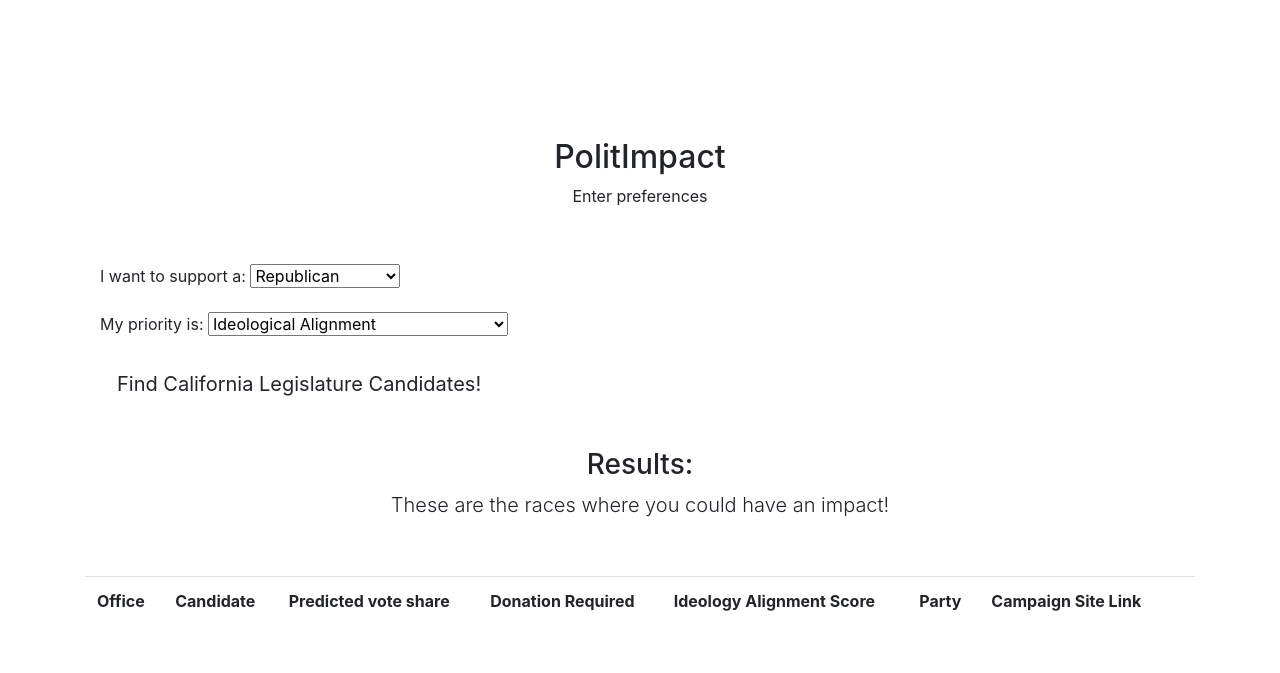
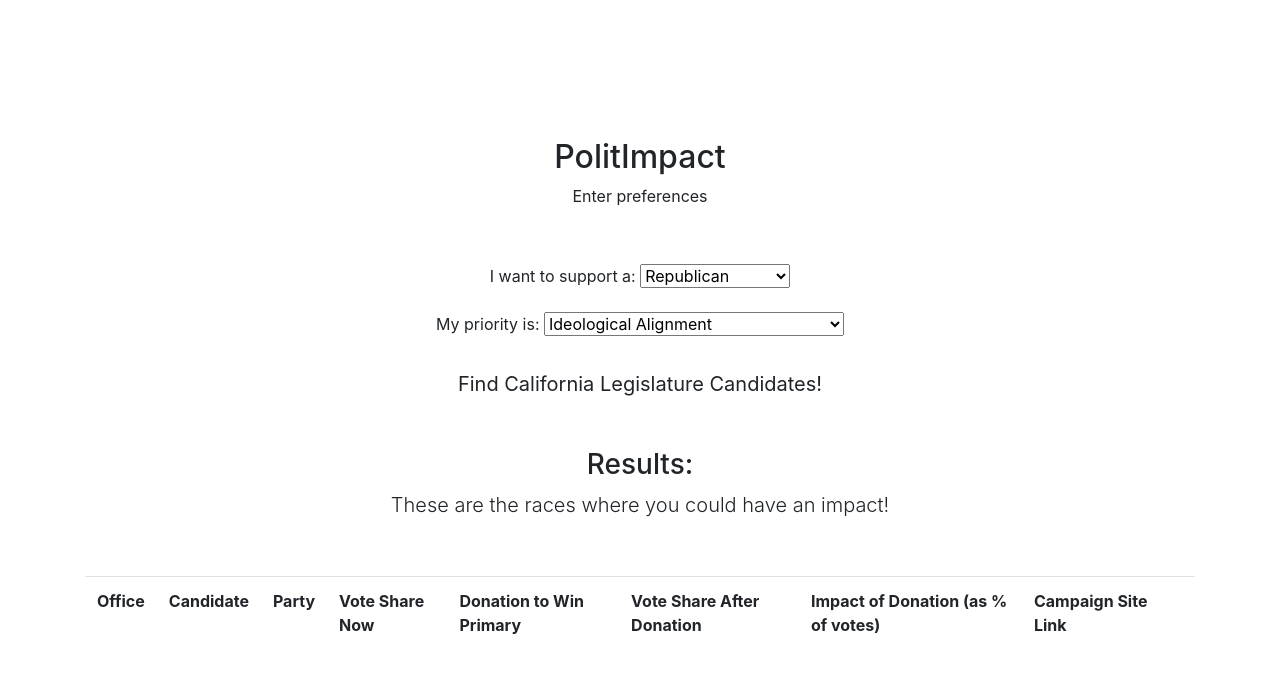
Before and after one commit to KavehShoorideh/GrassrootsDonor, a Flask app: template politimpact/flaskserver/templates/output.html in a window 1280 px wide. Shown: the top 673 px of the page. Run offline with Flask 2, Linux system fonts and the light colour scheme; the template is opened without the code that fills it, so the values that code supplies are empty; parts of the project's set-up code (start-up, migrations or seed data) failed here and were passed over; some libraries are stand-ins or nearby versions.

Commit message:
added VOTE_PCT_BEFORE to columns

```diff
--- a/politimpact/flaskserver/templates/input.html
+++ b/politimpact/flaskserver/templates/input.html
@@ -29,6 +29,7 @@
     </div>
 
     <div class = "container">
+        <center>
         <form  action="/output" method="GET">
             <div class="form-group">
           <label for="user_party">I want to support a:</label>
@@ -50,6 +51,8 @@
           <button type="submit" class="btn btn-default btn-lg">Find California Legislature Candidates!</button>
         </div>
       </form>
+                    </center>
+
     </div>
 
 
--- a/politimpact/flaskserver/templates/output.html
+++ b/politimpact/flaskserver/templates/output.html
@@ -29,6 +29,7 @@
     </div>
 
     <div class = "container">
+        <center>
         <form  action="/output" method="GET">
             <div class="form-group">
           <label for="user_party">I want to support a:</label>
@@ -50,6 +51,7 @@
           <button type="submit" class="btn btn-default btn-lg">Find California Legislature Candidates!</button>
         </div>
       </form>
+            </center>
     </div>
 
     <script src="https://code.jquery.com/jquery-1.10.2.min.js"></script>
@@ -60,27 +62,32 @@
     <div class="container">
       <div class="starter-template">
         <h3>Results:</h3>
-        <p class="lead">These are the races where you could have an impact!</p>
+        <p class="lead">
+            These are the races where you could have an impact!
+        </p>
       </div>
 
       <table class="table table-hover">
       <tr>
           <th>Office</th>
           <th>Candidate</th>
+          <th>Party</th>
+<!--          <th>Ideology Alignment Score (1 is best) </th>-->
+          <th>Vote Share Now</th>
+          <th>Donation to Win Primary</th>
+          <th>Vote Share After Donation</th>
+          <th>Impact of Donation (as % of votes)</th>
 <!--          <th>Win Chance Before</th>-->
-          <th>Predicted vote share</th>
-          <th>Donation Required</th>
-          <th>Ideology Alignment Score</th>
-          <th>Party</th>
           <th>Campaign Site Link<th></tr>
       {% for record in recommendations %}
       <tr><td>{{ record['CONTEST_NAME']}}</td>
           <td>{{ record['CANDIDATE_NAME']}}</td>
-<!--          <td>{{ record['win_chance_before'] }}</td>-->
-          <td>{{ record['PRED_VOTE_PCT'] }}</td>
+          <td>{{ record['PARTY_NAME'] }}</td>
+<!--          <td>{{ record['IDEOLOGY_ALIGNMENT'] }}</td>-->
+          <td>{{ '0.0f' % record['VOTE_PCT_BEFORE'] | float}}%</td>
           <td>{{ record['MIN_DONATION'] }}</td>
-          <td>{{ record['IDEOLOGY_ALIGNMENT'] }}</td>
-          <td>{{ record['PARTY_NAME'] }}</td>
+          <td>{{ '0.0f' % record['VOTE_PCT_AFTER']| float}}%</td>
+          <td>{{ '0.0f' % (record['VOTE_PCT_AFTER'] - record['VOTE_PCT_BEFORE']) | float}}%</td>
           <td><a href={{ record['web_link'] }}>{{ record['web_link'] }}</a></td>
       </tr>
       {% endfor %}
--- a/politimpact/scripts/engineer_features.py
+++ b/politimpact/scripts/engineer_features.py
@@ -101,13 +101,14 @@ def engineerFeatures(start_date=None, end_date=None):
     # TODO: find out why fillna is necessary here
     # dfCand = dfCand.fillna(0)
     dfRace = dfRace.fillna(0)
-    print('Done!')
     return (dfCand, dfRace, dfMoney)
 
 if __name__ == '__main__':
+    print("Engineering Features...")
     dfCand, dfRace, dfMoney = engineerFeatures(end_date = '2016-12-31')
 
     # Save
     # dfMoney.to_csv(cfg.training_money_file)
     # dfRace.to_csv(cfg.training_race_file)
     dfCand.to_csv(cfg.training_candidate_file)
+    print('Done!')
--- a/politimpact/scripts/flask_data_interface.py
+++ b/politimpact/scripts/flask_data_interface.py
@@ -24,7 +24,7 @@ def clean(user_inputs):
     print(user_inputs)
     if user_inputs['user_party'] is None:
         user_inputs['user_party'] = 'Republican'
-    if user_inputs['user_today'] == '':
+    if user_inputs['user_today'] == '' or user_inputs['user_today'] is None:
         user_inputs['user_today'] = '2018-12-31'
     if user_inputs['user_priority'] == '' or user_inputs['user_priority'].lower() == 'ideology':
         # assume ideology first
```
Also changed, not shown: politimpact/flaskserver/views.py (+15 -1 lines), politimpact/scripts/pre_calc.py (+18 -6 lines).
